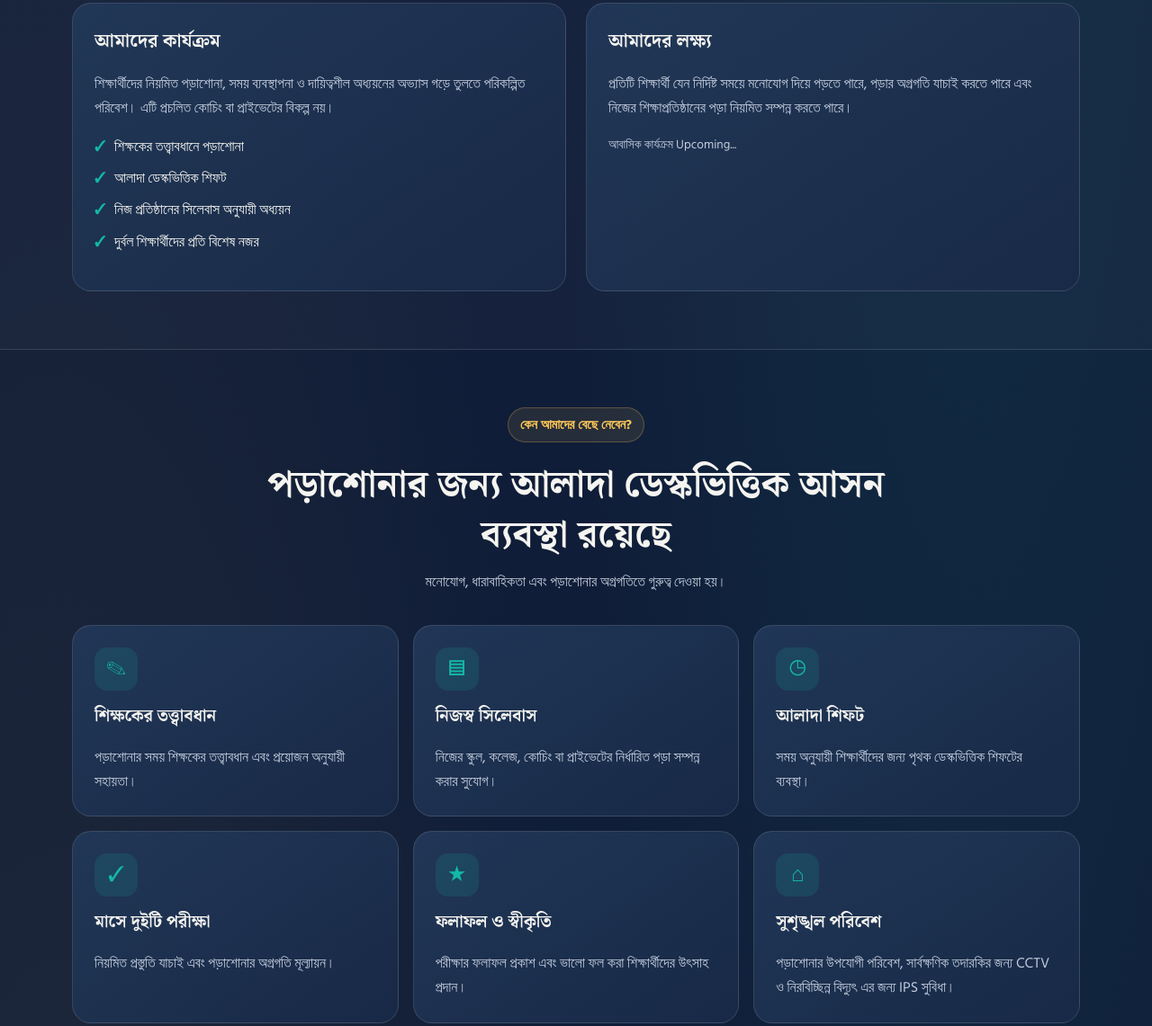
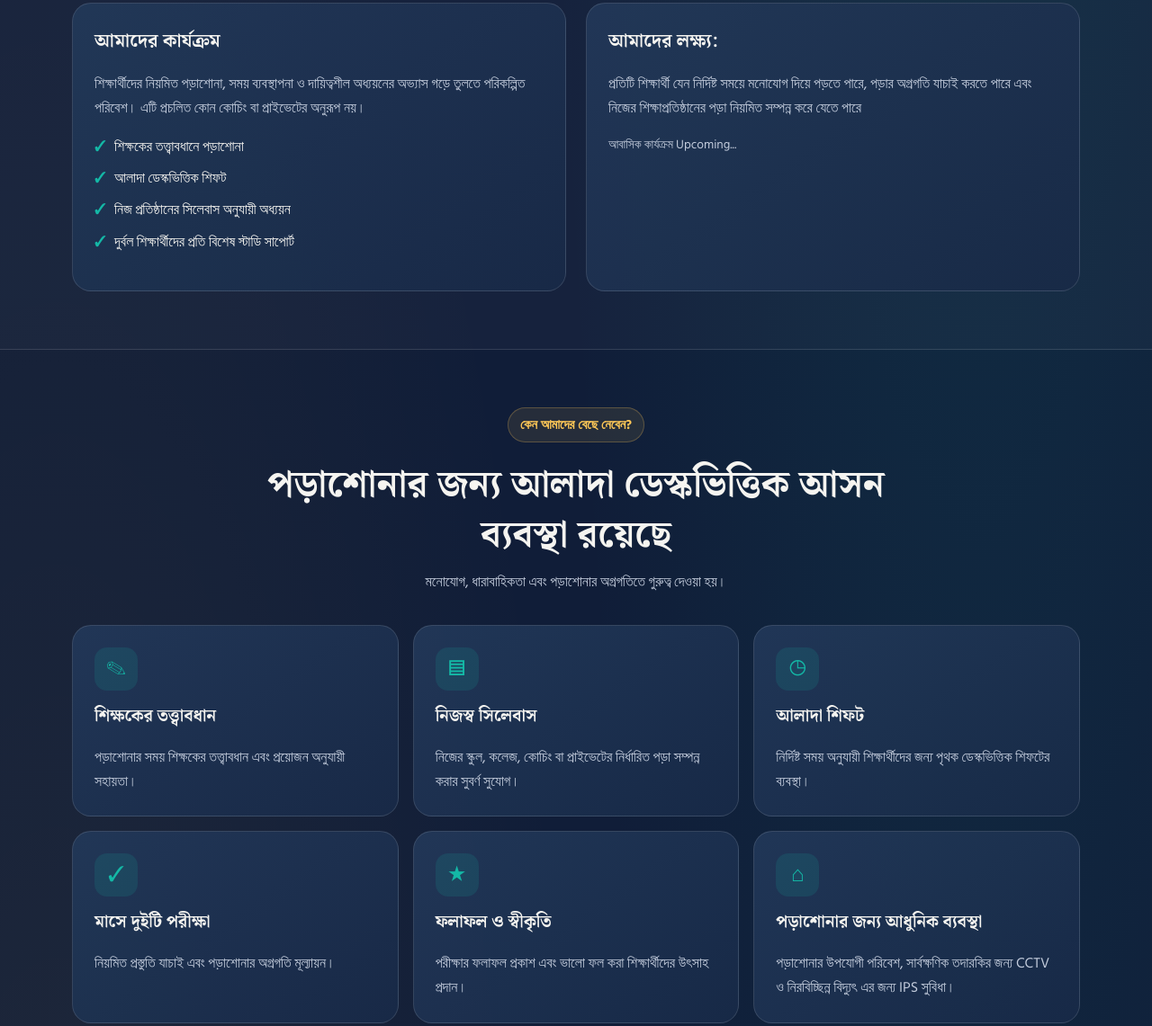
Before and after one commit to rrdncjp/rrdncjp.github.io, a plain HTML site: page index.html in a window 1280 px wide. Shown: the part 1465-2606 px from the top of the page at 90% size. Drawn offline with Linux system fonts and the light colour scheme.

Commit message:
Update index.html

```diff
--- a/index.html
+++ b/index.html
@@ -61,14 +61,14 @@
 <div class="hero-art"><!-- কেন্দ্রের ছবি GitHub repository থেকে সরাসরি লোড হবে -->
 <img class="hero-photo" src="https://raw.githubusercontent.com/rrdncjp/rrdncjp.github.io/main/file_00000000e1208246ad3d6efcd0b25946.png" alt="রিডিং রুমের পরিবেশ" onerror="this.classList.add('hidden');this.nextElementSibling.classList.remove('hidden')"><div class="photo-placeholder hidden"><b>▧</b><h3>এখানে কেন্দ্রের ছবি যুক্ত হবে</h3><p>ছবিটি লোড না হলে GitHub-এ ছবির লিংক ও ফাইলের নাম পরীক্ষা করুন</p></div><div class="float-card">২৫টি আসন<span>মনোযোগী পড়াশোনার পরিবেশ</span></div></div></div></section>
 <div class="container stats"><div class="stat"><strong>৩য়–HSC</strong><span>শিক্ষার্থীদের জন্য</span></div><div class="stat"><strong>২ বার</strong><span>প্রতি মাসে পরীক্ষা</span></div><div class="stat"><strong>২৫টি</strong><span>মোট আসন</span></div><div class="stat"><strong>শিক্ষক</strong><span>সার্বক্ষণিক সহায়তা</span></div></div>
-<section class="section alt" id="about"><div class="container"><div class="section-head"><span class="eyebrow">আমাদের পরিচয়</span><h2>রিডিং রুম এন্ড ডে-নাইট কেয়ার সেন্টার একটি আধুনিক ও ব্যতিক্রম ধর্মী শিক্ষামূলক প্রতিষ্ঠান—<br>যেখানে একজন শিক্ষার্থী প্রতিনিয়ত গড়ে ওঠে পড়ার প্রতি ভালো অভ্যাস</h2><p>এখানে শিক্ষার্থীরা নিজ নিজ স্কুল, কলেজ, কোচিং বা প্রাইভেটের সিলেবাস অনুযায়ী পড়ে; প্রয়োজনমতো শিক্ষকের সহায়তা পায়।</p></div><div class="about-grid"><div class="panel"><h3>আমাদের কার্যক্রম</h3><p>শিক্ষার্থীদের নিয়মিত পড়াশোনা, সময় ব্যবস্থাপনা ও দায়িত্বশীল অধ্যয়নের অভ্যাস গড়ে তুলতে পরিকল্পিত পরিবেশ। এটি প্রচলিত কোচিং বা প্রাইভেটের বিকল্প নয়।</p><ul class="checklist"><li>শিক্ষকের তত্ত্বাবধানে পড়াশোনা</li><li>আলাদা ডেস্কভিত্তিক শিফট</li><li>নিজ প্রতিষ্ঠানের সিলেবাস অনুযায়ী অধ্যয়ন</li><li>দুর্বল শিক্ষার্থীদের প্রতি বিশেষ নজর</li></ul></div><div class="panel"><h3>আমাদের লক্ষ্য</h3><p>প্রতিটি শিক্ষার্থী যেন নির্দিষ্ট সময়ে মনোযোগ দিয়ে পড়তে পারে, পড়ার অগ্রগতি যাচাই করতে পারে এবং নিজের শিক্ষাপ্রতিষ্ঠানের পড়া নিয়মিত সম্পন্ন করতে পারে।</p><p class="tiny">আবাসিক কার্যক্রম Upcoming...</p></div></div></div></section>
+<section class="section alt" id="about"><div class="container"><div class="section-head"><span class="eyebrow">আমাদের পরিচয়</span><h2>রিডিং রুম এন্ড ডে-নাইট কেয়ার সেন্টার একটি আধুনিক ও ব্যতিক্রম ধর্মী শিক্ষামূলক প্রতিষ্ঠান—<br>যেখানে একজন শিক্ষার্থী প্রতিনিয়ত গড়ে ওঠে পড়ার প্রতি ভালো অভ্যাস</h2><p>এখানে শিক্ষার্থীরা নিজ নিজ স্কুল, কলেজ, কোচিং বা প্রাইভেটের সিলেবাস অনুযায়ী পড়ে; প্রয়োজনমতো শিক্ষকের সহায়তা পায়।</p></div><div class="about-grid"><div class="panel"><h3>আমাদের কার্যক্রম</h3><p>শিক্ষার্থীদের নিয়মিত পড়াশোনা, সময় ব্যবস্থাপনা ও দায়িত্বশীল অধ্যয়নের অভ্যাস গড়ে তুলতে পরিকল্পিত পরিবেশ। এটি প্রচলিত কোন কোচিং বা প্রাইভেটের অনুরূপ নয়।</p><ul class="checklist"><li>শিক্ষকের তত্ত্বাবধানে পড়াশোনা</li><li>আলাদা ডেস্কভিত্তিক শিফট</li><li>নিজ প্রতিষ্ঠানের সিলেবাস অনুযায়ী অধ্যয়ন</li><li>দুর্বল শিক্ষার্থীদের প্রতি বিশেষ স্টাডি সাপোর্ট</li></ul></div><div class="panel"><h3>আমাদের লক্ষ্য:</h3><p>প্রতিটি শিক্ষার্থী যেন নির্দিষ্ট সময়ে মনোযোগ দিয়ে পড়তে পারে, পড়ার অগ্রগতি যাচাই করতে পারে এবং নিজের শিক্ষাপ্রতিষ্ঠানের পড়া নিয়মিত সম্পন্ন করে যেতে পারে</p><p class="tiny">আবাসিক কার্যক্রম Upcoming...</p></div></div></div></section>
 <section class="section" id="facilities"><div class="container"><div class="section-head"><span class="eyebrow">কেন আমাদের বেছে নেবেন?</span><h2>পড়াশোনার জন্য আলাদা ডেস্কভিত্তিক আসন ব্যবস্থা রয়েছে</h2><p>মনোযোগ, ধারাবাহিকতা এবং পড়াশোনার অগ্রগতিতে গুরুত্ব দেওয়া হয়।</p></div><div class="features">
 <div class="card"><div class="icon">✎</div><h3>শিক্ষকের তত্ত্বাবধান</h3><p>পড়াশোনার সময় শিক্ষকের তত্ত্বাবধান এবং প্রয়োজন অনুযায়ী সহায়তা।</p></div>
-<div class="card"><div class="icon">▤</div><h3>নিজস্ব সিলেবাস</h3><p>নিজের স্কুল, কলেজ, কোচিং বা প্রাইভেটের নির্ধারিত পড়া সম্পন্ন করার সুযোগ।</p></div>
-<div class="card"><div class="icon">◷</div><h3>আলাদা শিফট</h3><p>সময় অনুযায়ী শিক্ষার্থীদের জন্য পৃথক ডেস্কভিত্তিক শিফটের ব্যবস্থা।</p></div>
+<div class="card"><div class="icon">▤</div><h3>নিজস্ব সিলেবাস</h3><p>নিজের স্কুল, কলেজ, কোচিং বা প্রাইভেটের নির্ধারিত পড়া সম্পন্ন করার সুবর্ণ সুযোগ।</p></div>
+<div class="card"><div class="icon">◷</div><h3>আলাদা শিফট</h3><p>নির্দিষ্ট সময় অনুযায়ী শিক্ষার্থীদের জন্য পৃথক ডেস্কভিত্তিক শিফটের ব্যবস্থা।</p></div>
 <div class="card"><div class="icon">✓</div><h3>মাসে দুইটি পরীক্ষা</h3><p>নিয়মিত প্রস্তুতি যাচাই এবং পড়াশোনার অগ্রগতি মূল্যায়ন।</p></div>
 <div class="card"><div class="icon">★</div><h3>ফলাফল ও স্বীকৃতি</h3><p>পরীক্ষার ফলাফল প্রকাশ এবং ভালো ফল করা শিক্ষার্থীদের উৎসাহ প্রদান।</p></div>
-<div class="card"><div class="icon">⌂</div><h3>সুশৃঙ্খল পরিবেশ</h3><p>পড়াশোনার উপযোগী পরিবেশ, সার্বক্ষণিক তদারকির জন্য CCTV ও নিরবিচ্ছিন্ন বিদ্যুৎ এর জন্য IPS সুবিধা।</p></div>
+<div class="card"><div class="icon">⌂</div><h3>পড়াশোনার জন্য আধুনিক ব্যবস্থা</h3><p>পড়াশোনার উপযোগী পরিবেশ, সার্বক্ষণিক তদারকির জন্য CCTV ও নিরবিচ্ছিন্ন বিদ্যুৎ এর জন্য IPS সুবিধা।</p></div>
 </div></div></section>
 <section class="section alt" id="shifts"><div class="container"><div class="section-head"><span class="eyebrow">শিফট ও মাসিক ফি</span><h2>আপনার সুবিধামতো শিফট বেছে নিন</h2><p>ভর্তির আগে আসন ও শিফটের বর্তমান অবস্থা ফোন করে নিশ্চিত করতে পারবেন।</p></div><h3 style="font-family:'Noto Serif Bengali',serif;color:var(--gold)">শিক্ষার্থী শিফট</h3><div class="shift-grid">
 <div class="shift"><span class="badge soon">Upcoming...</span><h3>সকাল শিফট</h3><div class="time">সকাল ৬টা – ৯টা</div><div class="fee">ভর্তি ফি: <strong>৳১,০০০</strong><br>মাসিক ফি: <strong>৳২,৫০০</strong></div></div>
```
